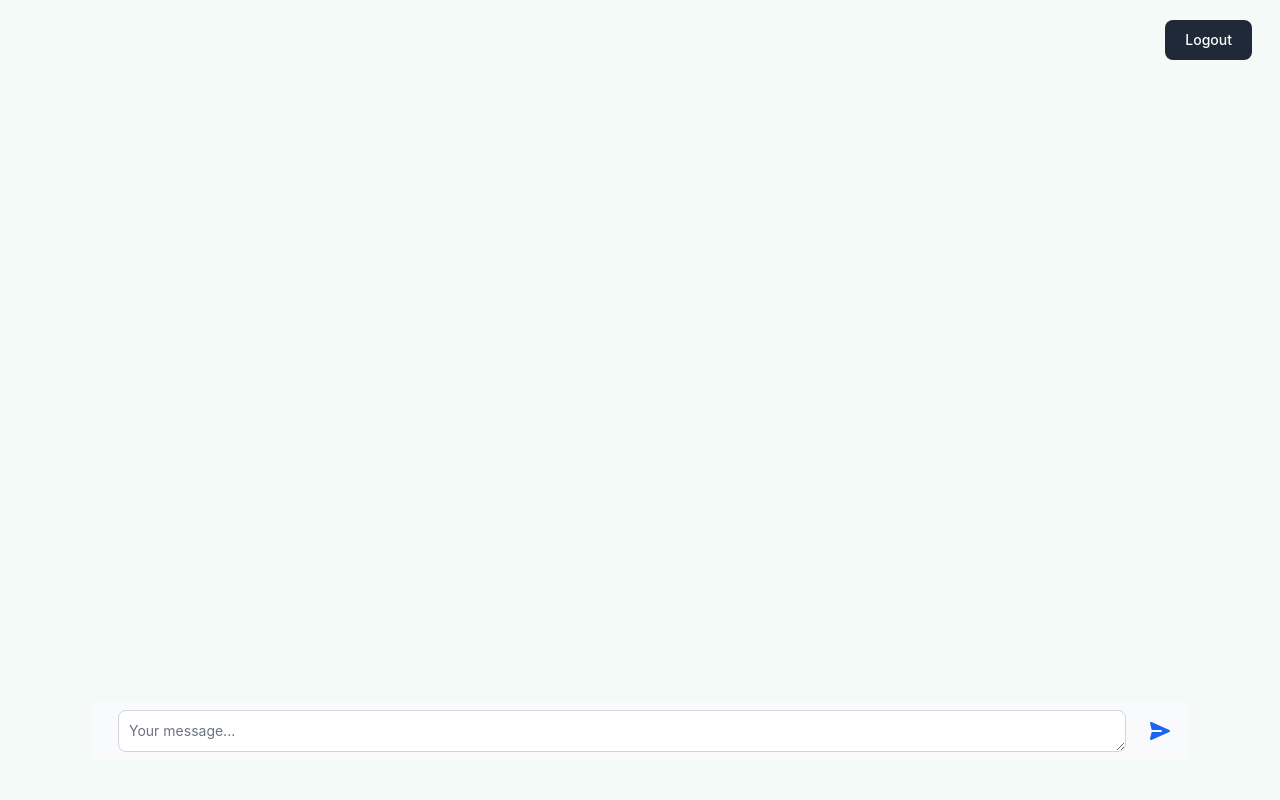
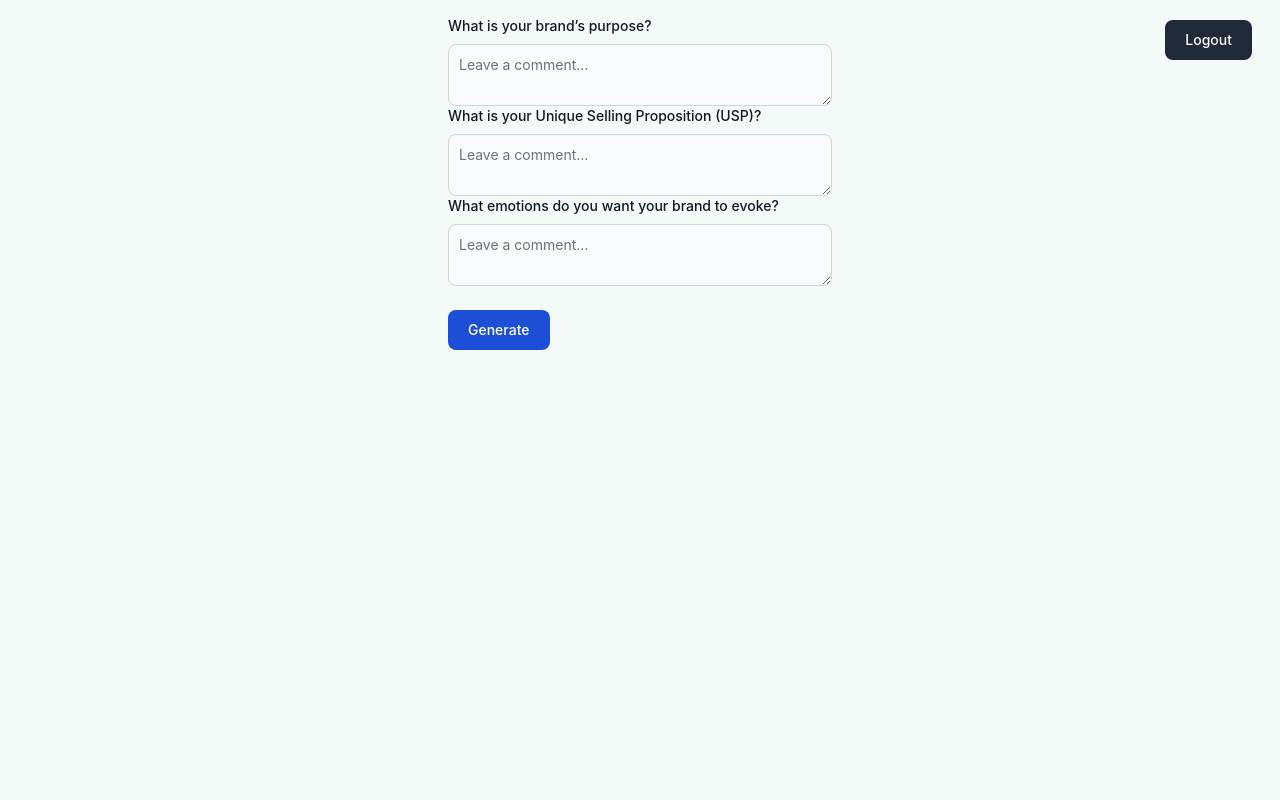
Before and after one commit to MeJaM35/Athena-AI, a Django app: page /prompt in a window 1280 px wide. Run offline with Django 5.2, Linux system fonts and the light colour scheme; style sheets or scripts are compiled from the project's sources; parts of the project's set-up code (start-up, migrations or seed data) failed here and were passed over; some libraries are stand-ins or nearby versions.

Commit message:
Prompt: New prompt method introduced

```diff
--- a/core/views.py
+++ b/core/views.py
@@ -4,11 +4,11 @@ from django.http import HttpResponse, JsonResponse
 from django.contrib.auth import authenticate, login, logout
 from django.contrib.auth.decorators import login_required
 from django.contrib import messages
-from .models import User
+from .models import User, Brand
 from openai import OpenAI
 client = OpenAI(
     # Defaults to os.environ.get("OPENAI_API_KEY")
-    api_key='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'
+    api_key='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'
 )
 
 
@@ -18,7 +18,7 @@ def get_completion(prompt):
     query = client.chat.completions.create(
         model="gpt-3.5-turbo",
        messages=[
-           {"role": "system", "content": "You are a helpful assistant."},
+           {"role": "system", "content": "You are a Content Writer specializing in Brand Storytelling based on the interviews you have with a brand's CEO."},
            {"role": "user", "content": prompt}],
         max_tokens=1024,
         n=2,
@@ -40,8 +40,27 @@ def index(request):
 def prompt(request):
     context = {}
     if request.method == "POST":
-        prompt = request.POST.get('prompt')
+
+        q1 = request.POST.get('q1')
+        q2 = request.POST.get('q2')
+        q3 = request.POST.get('q3')
+
+        br = Brand.objects.get(user = request.user)
+
+        prompt =  f"""{br.name} is a brand situated in {br.address} with a strength of over {br.size} people.
+        You recently had an interview with {br.name}. here's the manuscript of the same:
+        Q1. What is your brand’s purpose?
+        Ans. {q1}
+        Q2. What is your Unique Selling Proposition (USP)?
+        Ans. {q2}
+        Q3. What emotions do you want your brand to evoke?
+        Ans. {q3}
+
+        Based on these responses build a brand story/advertisement. """
+
+
         response = get_completion(prompt)
+        print(response)
         context['response'] = response
 
 
--- a/templates/core/prompt.html
+++ b/templates/core/prompt.html
@@ -25,26 +25,24 @@
         </div>
 
     </div>
+<form method="POST" class="max-w-sm mx-auto" >
+{% csrf_token %}
 
-    <form method="POST">
-        {% csrf_token %}
-        <label for="chat" class="sr-only">Your message</label>
-        <div class="flex items-center px-3 py-2 rounded-lg bg-gray-50 dark:bg-gray-700 fixed bottom-0 left-0 right-0 flex justify-center "
-            style="left: 90px; bottom: 40px; right: 90px; ">
-            <textarea id="chat" name="prompt" rows="1"
-                class="block mx-4 p-2.5 w-full text-sm text-gray-900 bg-white rounded-lg border border-gray-300 focus:ring-blue-500 focus:border-blue-500 dark:bg-gray-800 dark:border-gray-600 dark:placeholder-gray-400 dark:text-white dark:focus:ring-blue-500 dark:focus:border-blue-500"
-                placeholder="Your message..."></textarea>
-            <button type="submit" id='submitbtn'
-                class="inline-flex justify-center p-2 text-blue-600 rounded-full cursor-pointer hover:bg-blue-100 dark:text-blue-500 dark:hover:bg-gray-600">
-                <svg class="w-5 h-5 rotate-90 rtl:-rotate-90" aria-hidden="true" xmlns="http://www.w3.org/2000/svg"
-                    fill="currentColor" viewBox="0 0 18 20">
-                    <path
-                        d="m17.914 18.594-8-18a1 1 0 0 0-1.828 0l-8 18a1 1 0 0 0 1.157 1.376L8 18.281V9a1 1 0 0 1 2 0v9.281l6.758 1.689a1 1 0 0 0 1.156-1.376Z" />
-                </svg>
-                <span class="sr-only">Send message</span>
-            </button>
-        </div>
-    </form>
+
+  <label for="message" class="block mb-2 text-sm font-medium text-gray-900 dark:text-white">What is your brand’s purpose? </label>
+  <textarea id="message" rows="2" class="block p-2.5 w-full text-sm text-gray-900 bg-gray-50 rounded-lg border border-gray-300 focus:ring-blue-500 focus:border-blue-500 dark:bg-gray-700 dark:border-gray-600 dark:placeholder-gray-400 dark:text-white dark:focus:ring-blue-500 dark:focus:border-blue-500" name='q1' placeholder="Leave a comment..." required></textarea>
+
+<label for="message" class="block mb-2 text-sm font-medium text-gray-900 dark:text-white">What is your Unique Selling Proposition (USP)?</label>
+  <textarea id="message" rows="2" class="block p-2.5 w-full text-sm text-gray-900 bg-gray-50 rounded-lg border border-gray-300 focus:ring-blue-500 focus:border-blue-500 dark:bg-gray-700 dark:border-gray-600 dark:placeholder-gray-400 dark:text-white dark:focus:ring-blue-500 dark:focus:border-blue-500" name='q2' placeholder="Leave a comment..." required></textarea>
+
+  <label for="message" class="block mb-2 text-sm font-medium text-gray-900 dark:text-white">What emotions do you want your brand to evoke?</label>
+  <textarea id="message" rows="2" class="block p-2.5 w-full text-sm text-gray-900 bg-gray-50 rounded-lg border border-gray-300 focus:ring-blue-500 focus:border-blue-500 dark:bg-gray-700 dark:border-gray-600 dark:placeholder-gray-400 dark:text-white dark:focus:ring-blue-500 dark:focus:border-blue-500" name='q3' placeholder="Leave a comment..." required></textarea>
+
+ <button type="submit" class="inline-flex items-center px-5 py-2.5 mt-4 sm:mt-6 text-sm font-medium text-center text-white bg-primary-700 rounded-lg focus:ring-4 focus:ring-primary-200 dark:focus:ring-primary-900 hover:bg-primary-800">
+              Generate
+          </button>
+
+</form>
 
 </body>
 
```
